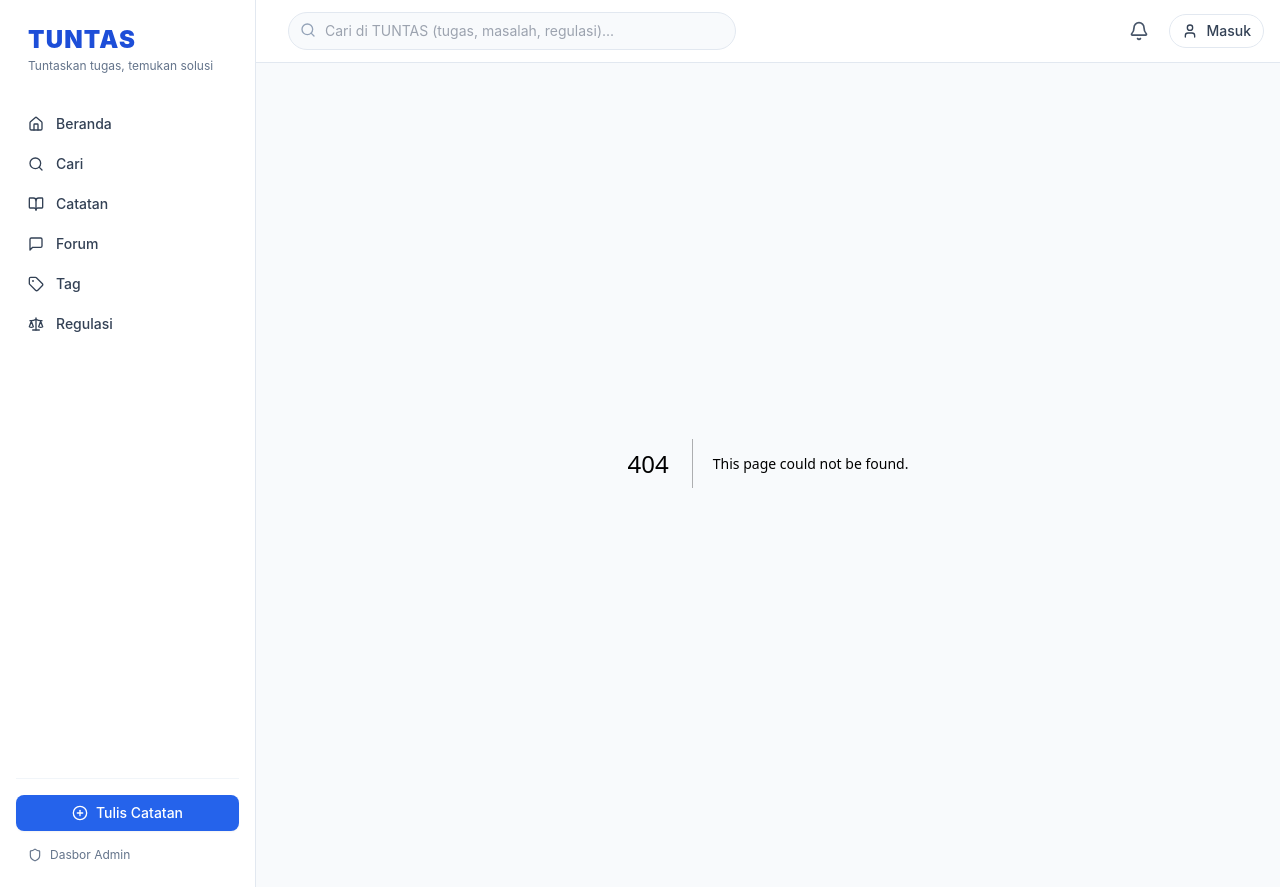
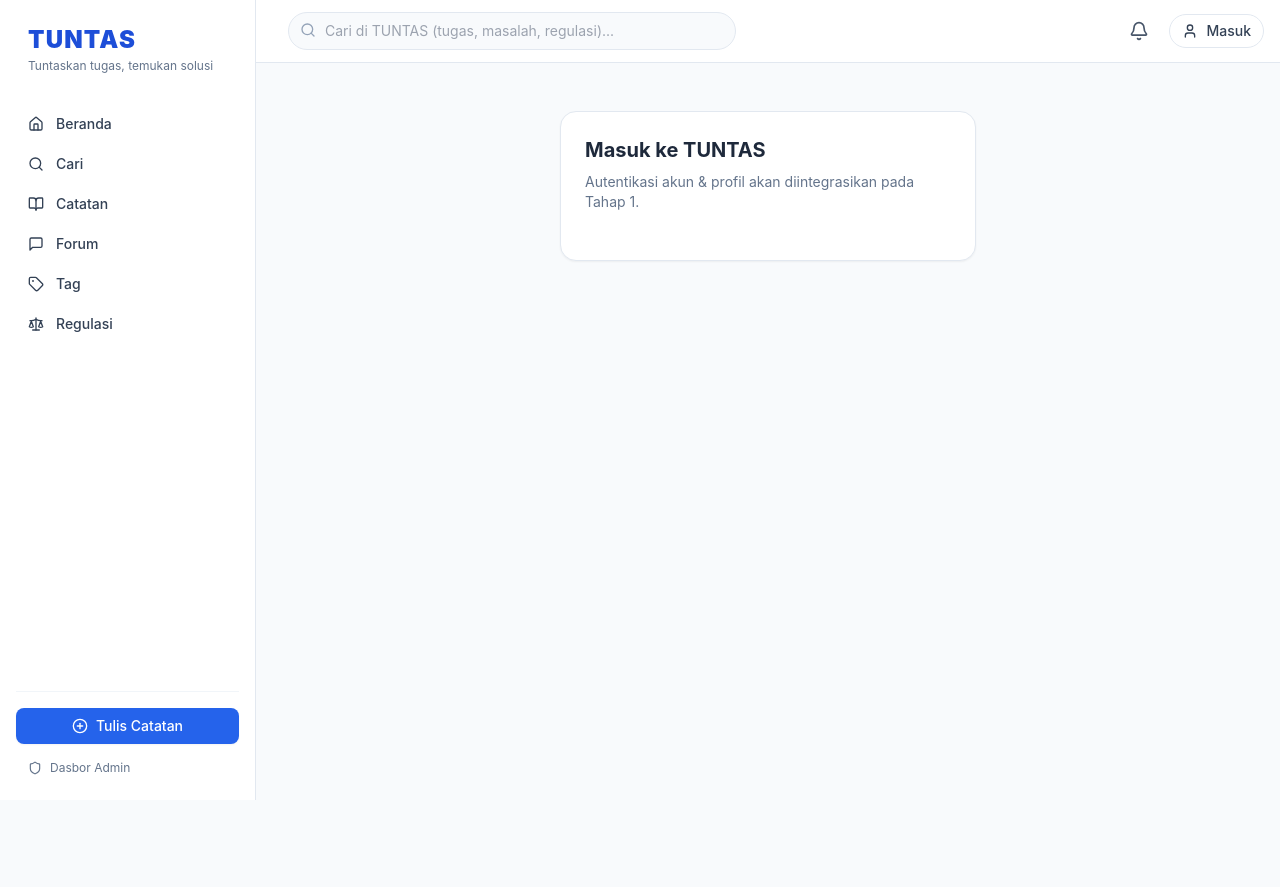
Before and after one commit to kumbrangk-svg/tuntas_forum, a Next.js app: page /masuk in a window 1280 px wide. Before the commit this address had no page. After the commit the page ends 800 px from the top, so only its background shows below. Built offline with nearby package versions, Linux system fonts and the light colour scheme.

Commit message:
Create page.tsx

```diff
--- /dev/null
+++ b/src/app/(auth)/masuk/page.tsx
@@ -0,0 +1,10 @@
+export default function LoginPage() {
+  return (
+    <div className="max-w-md mx-auto px-4 py-12">
+      <div className="bg-white border border-slate-200 rounded-2xl p-6 shadow-sm">
+        <h1 className="text-xl font-bold text-slate-800 mb-2">Masuk ke TUNTAS</h1>
+        <p className="text-sm text-slate-500 mb-6">Autentikasi akun & profil akan diintegrasikan pada Tahap 1.</p>
+      </div>
+    </div>
+  );
+}
```
